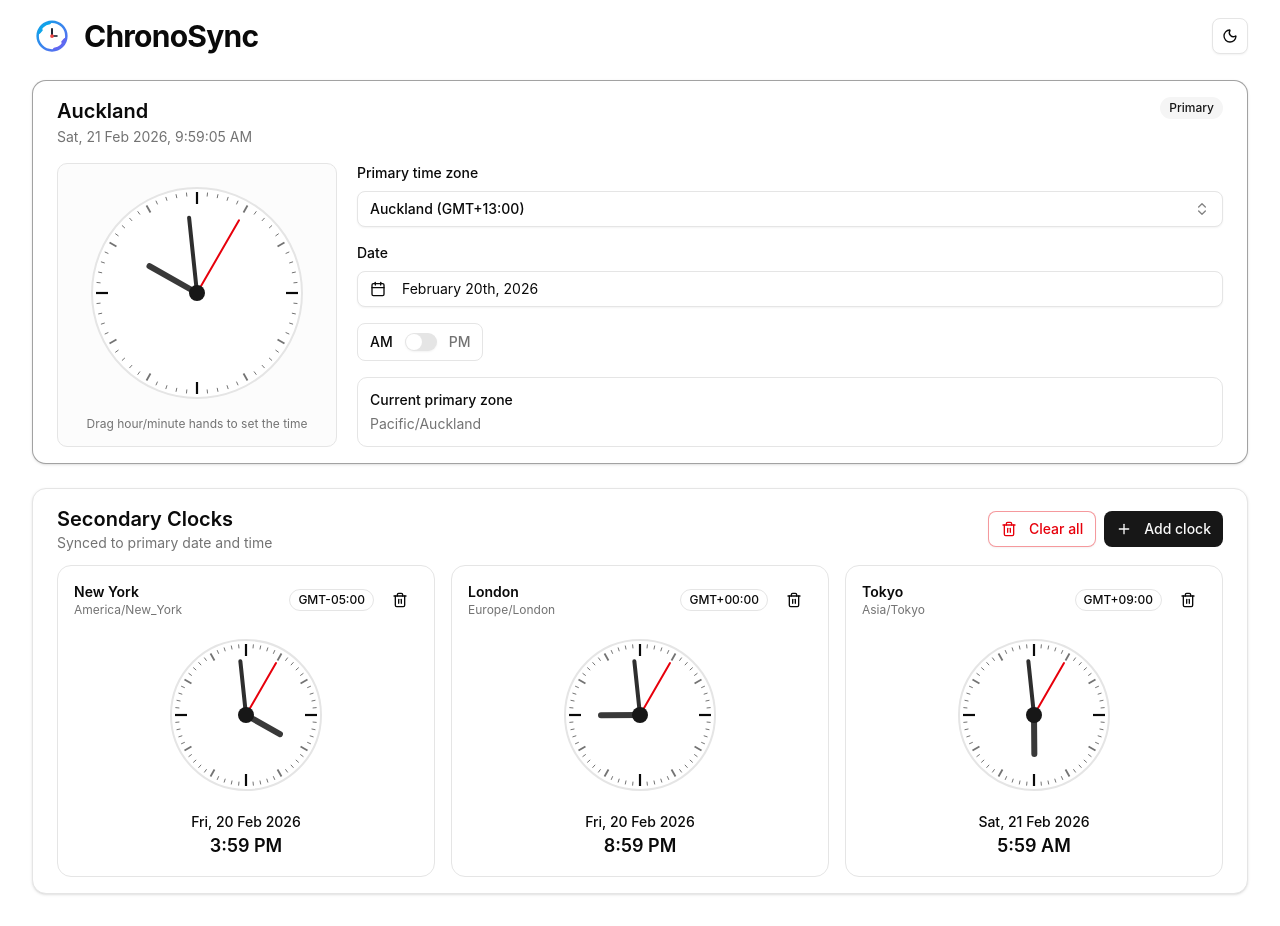
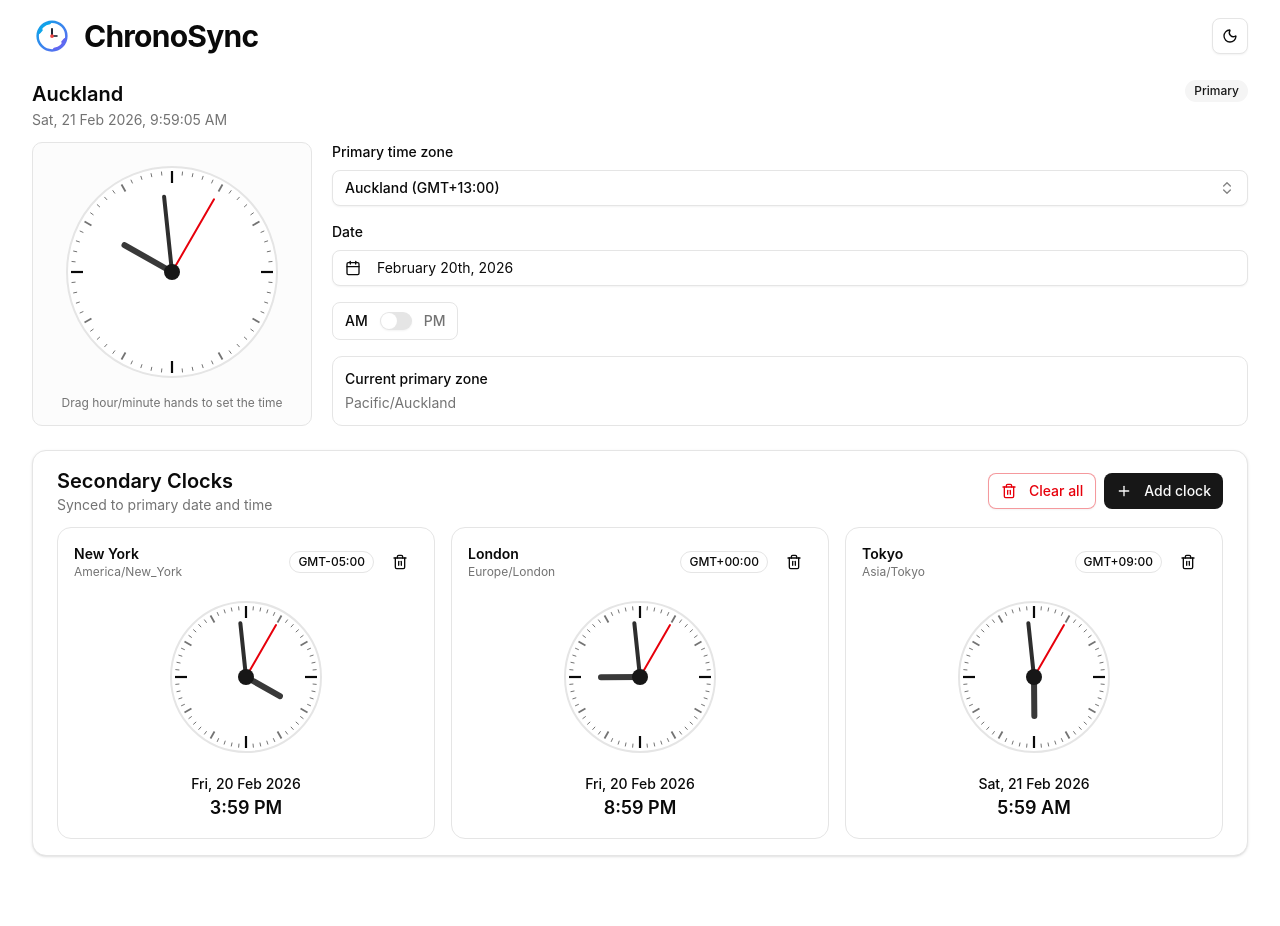
Before and after one commit to ravirupeliya/chronosync, a React (Vite) app in the folder ChronoSync/: page / in a window 1280 px wide. After the commit the page ends 888 px from the top, so only its background shows below. Built offline with nearby package versions, Linux system fonts and the light colour scheme.

Commit message:
Removed card layout

```diff
--- a/ChronoSync/src/components/primary-clock-panel.tsx
+++ b/ChronoSync/src/components/primary-clock-panel.tsx
@@ -6,7 +6,6 @@ import { Clock } from '@/components/clock'
 import { DatePickerControl } from '@/components/date-picker-control'
 import { TimeZoneSelect } from '@/components/time-zone-select'
 import { Badge } from '@/components/ui/badge'
-import { Card, CardContent, CardDescription, CardHeader, CardTitle } from '@/components/ui/card'
 import type { TimeZoneOption } from '@/lib/time-utils'
 
 type PrimaryClockPanelProps = {
@@ -43,17 +42,17 @@ export function PrimaryClockPanel({
   }, [options, timeZone])
 
   return (
-    <Card className="border-primary/40 shadow-sm">
-      <CardHeader className="space-y-0.5 pb-2">
+    <section className="space-y-3">
+      <div>
         <div className="flex items-start justify-between gap-3">
           <div className="space-y-0.5">
-            <CardTitle className="text-xl font-semibold">{selectedCity}</CardTitle>
-            <CardDescription className="text-sm">{local.toFormat('ccc, dd LLL yyyy, h:mm:ss a')}</CardDescription>
+            <h2 className="text-xl font-semibold">{selectedCity}</h2>
+            <p className="text-sm text-muted-foreground">{local.toFormat('ccc, dd LLL yyyy, h:mm:ss a')}</p>
           </div>
           <Badge variant="secondary">Primary</Badge>
         </div>
-      </CardHeader>
-      <CardContent className="grid gap-5 lg:grid-cols-[280px_1fr]">
+      </div>
+      <div className="grid gap-5 lg:grid-cols-[280px_1fr]">
         <div className="flex flex-col items-center justify-center rounded-lg border bg-muted/30 p-3">
           <Clock
             dateTimeUtc={dateTimeUtc}
@@ -90,7 +89,7 @@ export function PrimaryClockPanel({
             </div>
           ) : null}
         </div>
-      </CardContent>
-    </Card>
+      </div>
+    </section>
   )
 }
```
